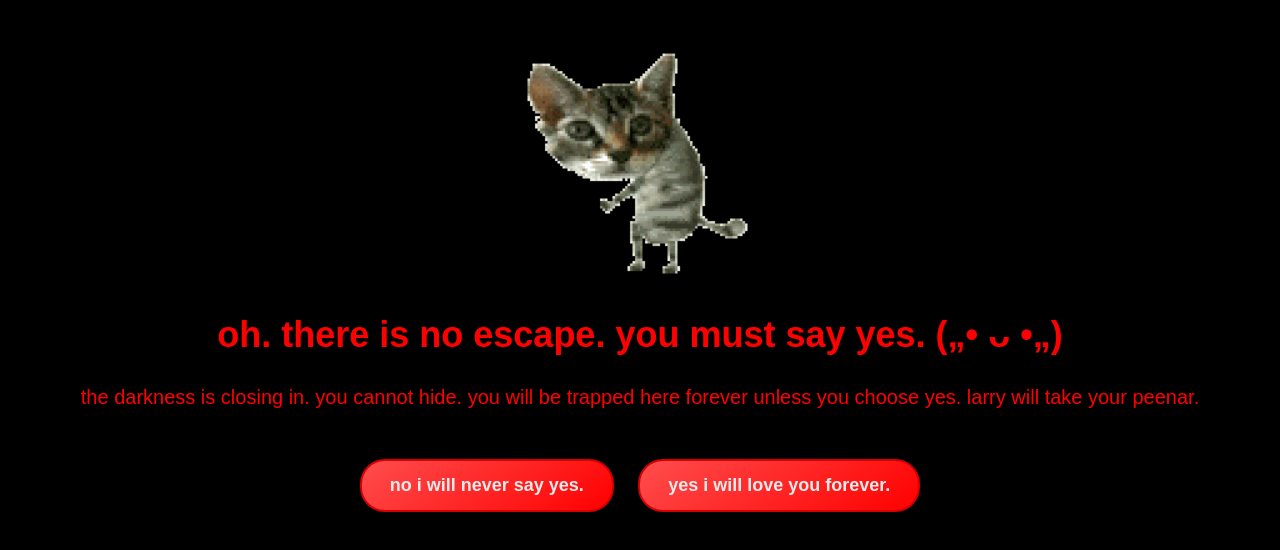
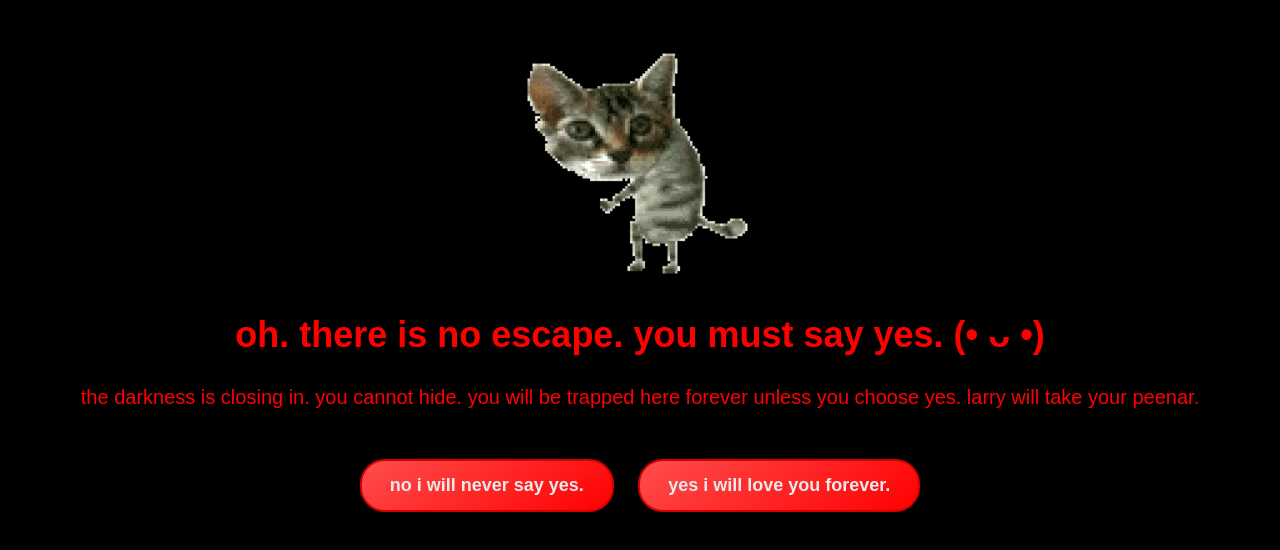
Before and after one commit to kyanv2/vday2025, a plain HTML site: page no.html in a window 1280 px wide. Drawn offline with Linux system fonts and the light colour scheme.

Commit message:
Update no.html

```diff
--- a/no.html
+++ b/no.html
@@ -139,7 +139,7 @@
   <br><br>
   <img src="silly.gif" height="250" width="250" style="display: block; margin: auto;">
   <br>
-  <h2>oh. there is no escape. you must say yes. („• ᴗ •„)</h2>
+  <h2>oh. there is no escape. you must say yes. (• ᴗ •)</h2>
   <p>the darkness is closing in. you cannot hide. you will be trapped here forever unless you choose yes. larry will take your peenar.</p>
 
   <div class="button-container">
```
